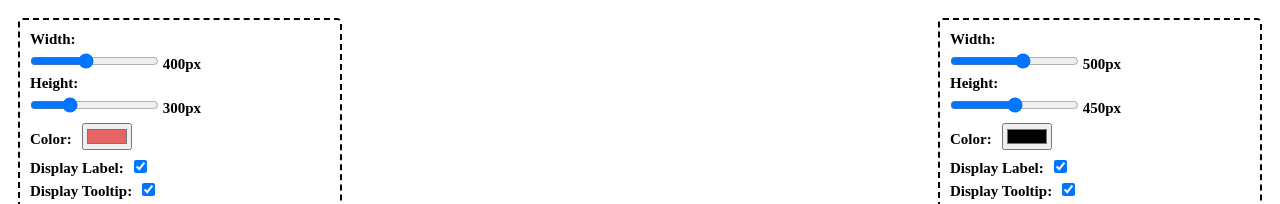
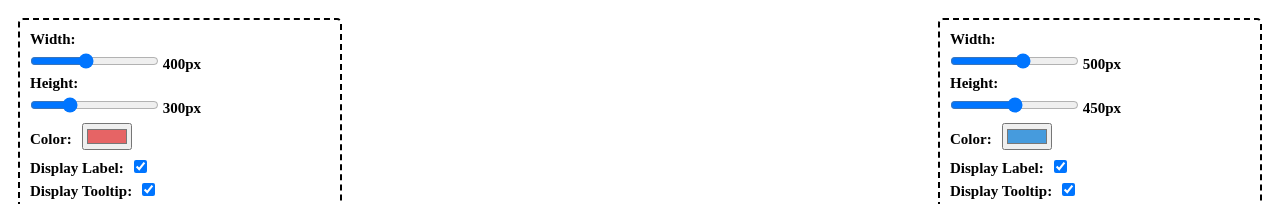
Before and after one commit to RogerWQH2023/hw-d3-barchart, a React (Vite) app: page / in a window 1280 px wide. Shown: the top 204 px of the page. Built offline with nearby package versions, Linux system fonts and the light colour scheme.

Commit message:
feat：优化demo

```diff
--- a/src/App.tsx
+++ b/src/App.tsx
@@ -49,7 +49,7 @@ function App() {
   const [cDataIndex, setCDataIndex] = useState(2);
   const [cWidth2, setCWidth2] = useState(500);
   const [cHeight2, setCHeight2] = useState(450);
-  const [cFill2, setCFill2] = useState("rgb(70, 155, 221)");
+  const [cFill2, setCFill2] = useState("#469BDD");
   const [cDisplayLabel2, setCDisplayLabel2] = useState(true);
   const [cDisplayTooltip2, setCDisplayTooltip2] = useState(true);
   const [cDataIndex2, setCDataIndex2] = useState(3);
```
